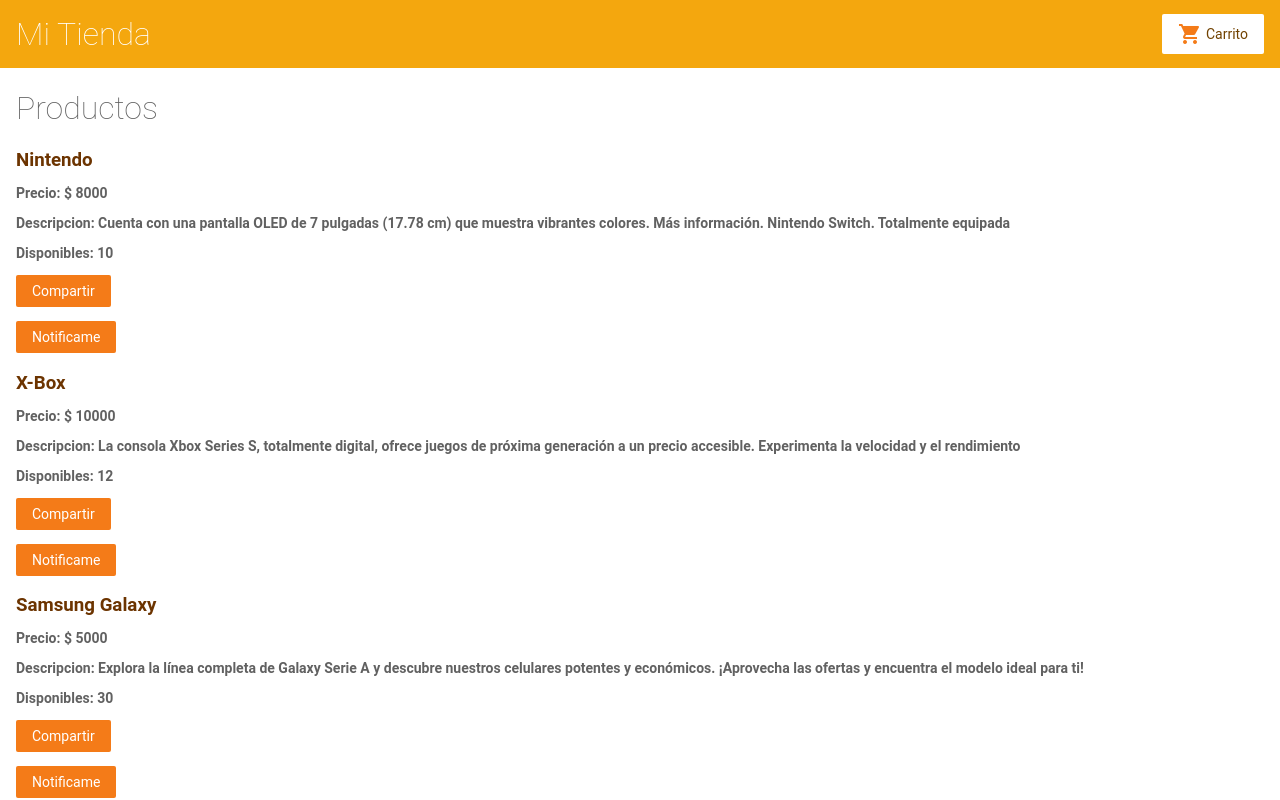
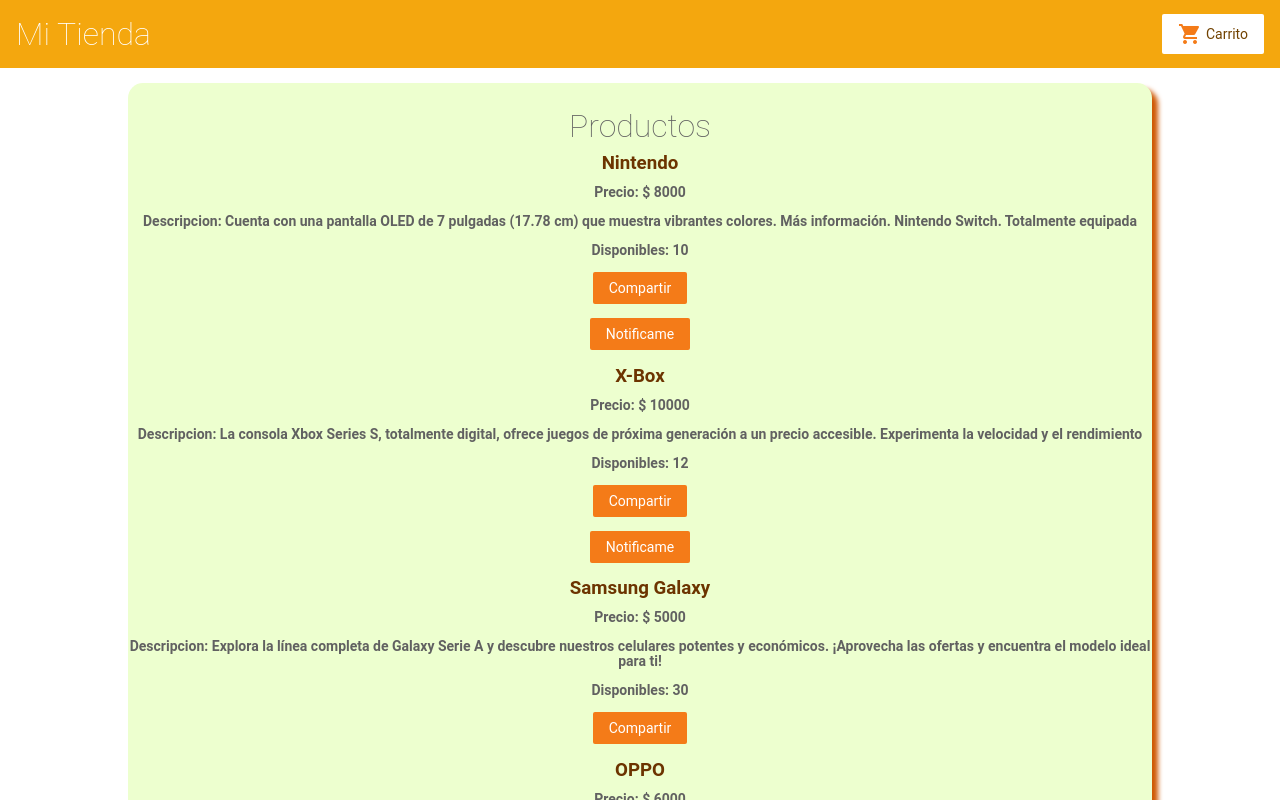
Before and after one commit to SalvadorHernandezG/shopping-cart, an Angular app: page / in a window 1280 px wide. Shown: the top 800 px of the page. Built offline with nearby package versions, Linux system fonts and the light colour scheme.

Commit message:
2 files modified

```diff
--- a/src/app/app.component.css
+++ b/src/app/app.component.css
@@ -1,5 +1,17 @@
-
-
+.container {
+  display: block;
+  background-color: rgb(237, 255, 207);
+  border-radius: 15px;
+  min-height: 400px;
+  margin-left: 10%;
+  margin-top: 15px;
+  width: 80%;
+  text-align: center;
+  line-height: 15px;
+  -webkit-box-shadow: 6px 6px 5px 0px rgb(207, 88, 3);
+  -moz-box-shadow: 6px 6px 5px 0px rgb(207, 88, 3);
+  box-shadow: 6px 6px 5px 0px rgb(207, 88, 3);
+}
 
 /*
 Copyright Google LLC. All Rights Reserved.
--- a/src/app/product-alerts/product-alerts.component.html
+++ b/src/app/product-alerts/product-alerts.component.html
@@ -1,3 +1,3 @@
-<p *ngIf="producto && producto.price > 700">
+<p *ngIf="producto && producto.price > 7000">
   <button type="button" (click)="notify.emit()">Notificame</button>
 </p>
```
